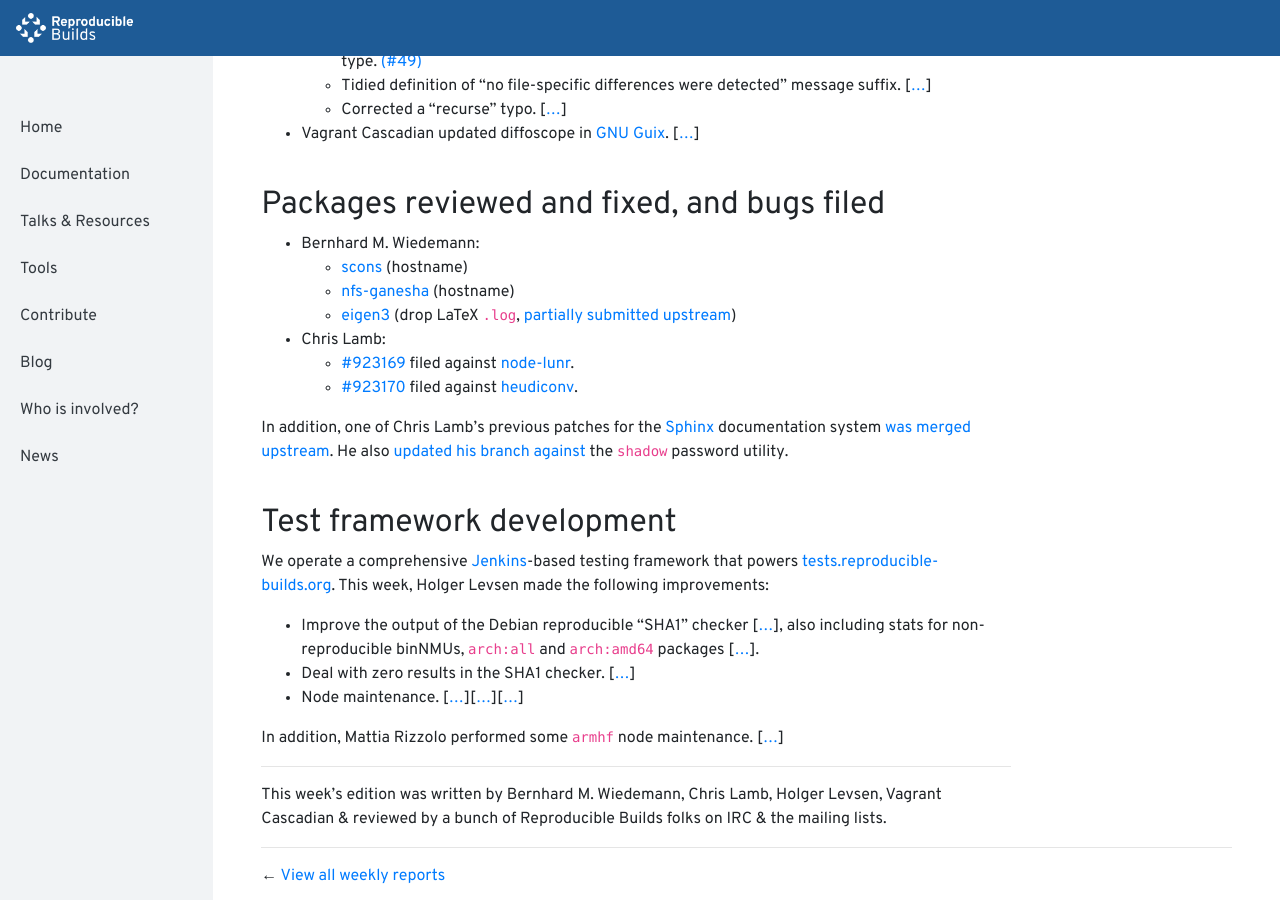
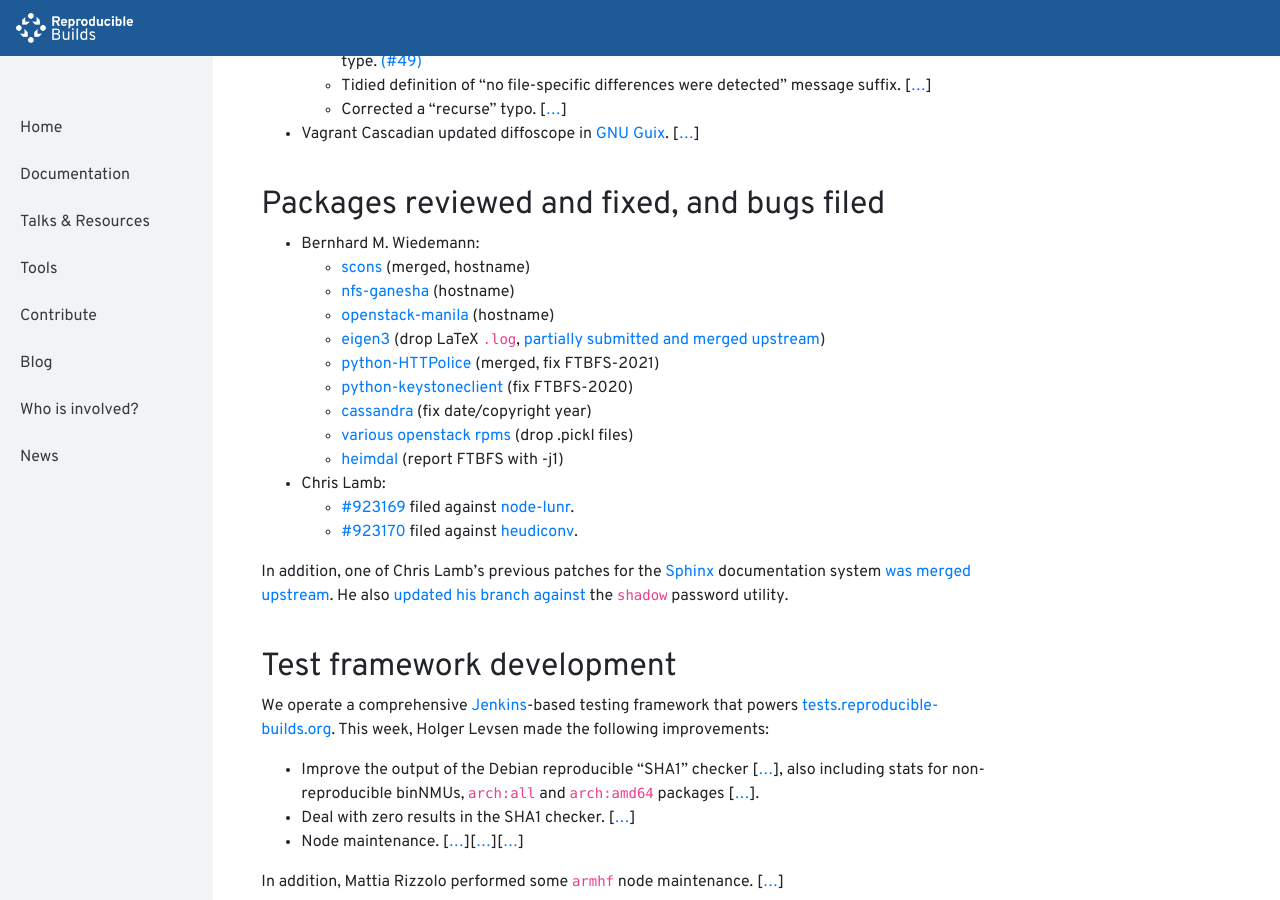
Before and after one commit to prototypefund/reproducible-website, a Jekyll site: the page built from _blog/posts/201.md, in a window 1280 px wide and 900 px high, scrolled down 1264 px. Built offline with Jekyll 4.4.1, drawn with Linux system fonts in a browser that asks for light colours.

Commit message:
201: +6 patches

```diff
--- a/_blog/posts/201.md
+++ b/_blog/posts/201.md
@@ -39,9 +39,15 @@ Here's what happened in the [Reproducible Builds](https://reproducible-builds.or
 ## Packages reviewed and fixed, and bugs filed
 
 * Bernhard M. Wiedemann:
-    * [scons](https://github.com/SCons/scons/pull/3312) (hostname)
+    * [scons](https://github.com/SCons/scons/pull/3312) (merged, hostname)
     * [nfs-ganesha](https://build.opensuse.org/request/show/679666) (hostname)
-    * [eigen3](https://build.opensuse.org/request/show/679669) (drop LaTeX `.log`, [partially submitted upstream](https://bitbucket.org/eigen/eigen/pull-requests/598/do-not-keep-latex-logs/diff))
+    * [openstack-manila](https://build.opensuse.org/request/show/680412) (hostname)
+    * [eigen3](https://build.opensuse.org/request/show/679669) (drop LaTeX `.log`, [partially submitted and merged upstream](https://bitbucket.org/eigen/eigen/pull-requests/598/do-not-keep-latex-logs/diff))
+    * [python-HTTPolice](https://github.com/vfaronov/httpolice/pull/9) (merged, fix FTBFS-2021)
+    * [python-keystoneclient](https://review.openstack.org/640024) (fix FTBFS-2020)
+    * [cassandra](https://issues.apache.org/jira/browse/CASSANDRA-15039) (fix date/copyright year)
+    * [various openstack rpms](https://review.openstack.org/640293) (drop .pickl files)
+    * [heimdal](https://github.com/heimdal/heimdal/issues/529) (report FTBFS with -j1)
 
 * Chris Lamb:
     * [#923169](https://bugs.debian.org/923169) filed against [node-lunr](https://tracker.debian.org/pkg/node-lunr).
```
